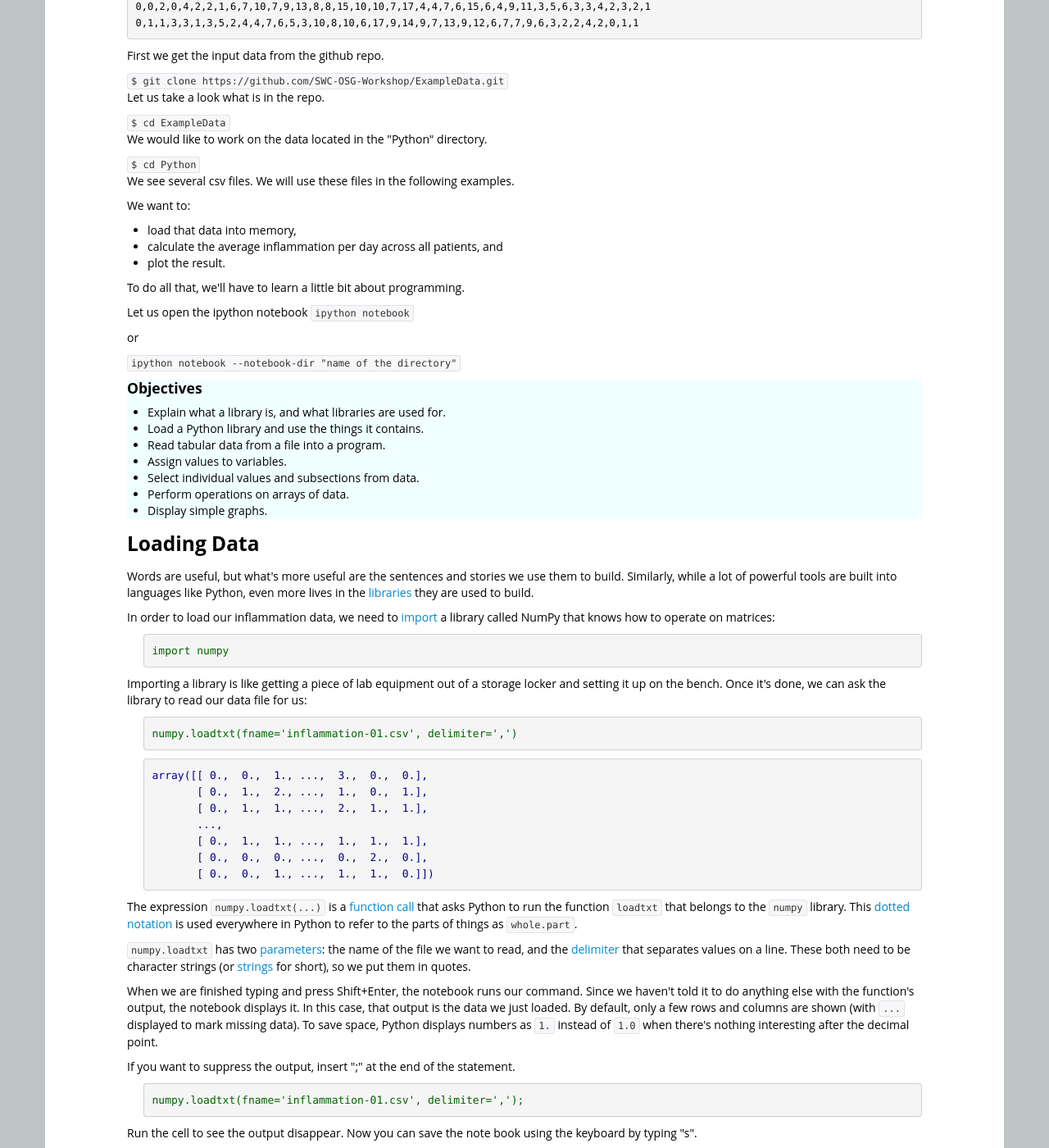
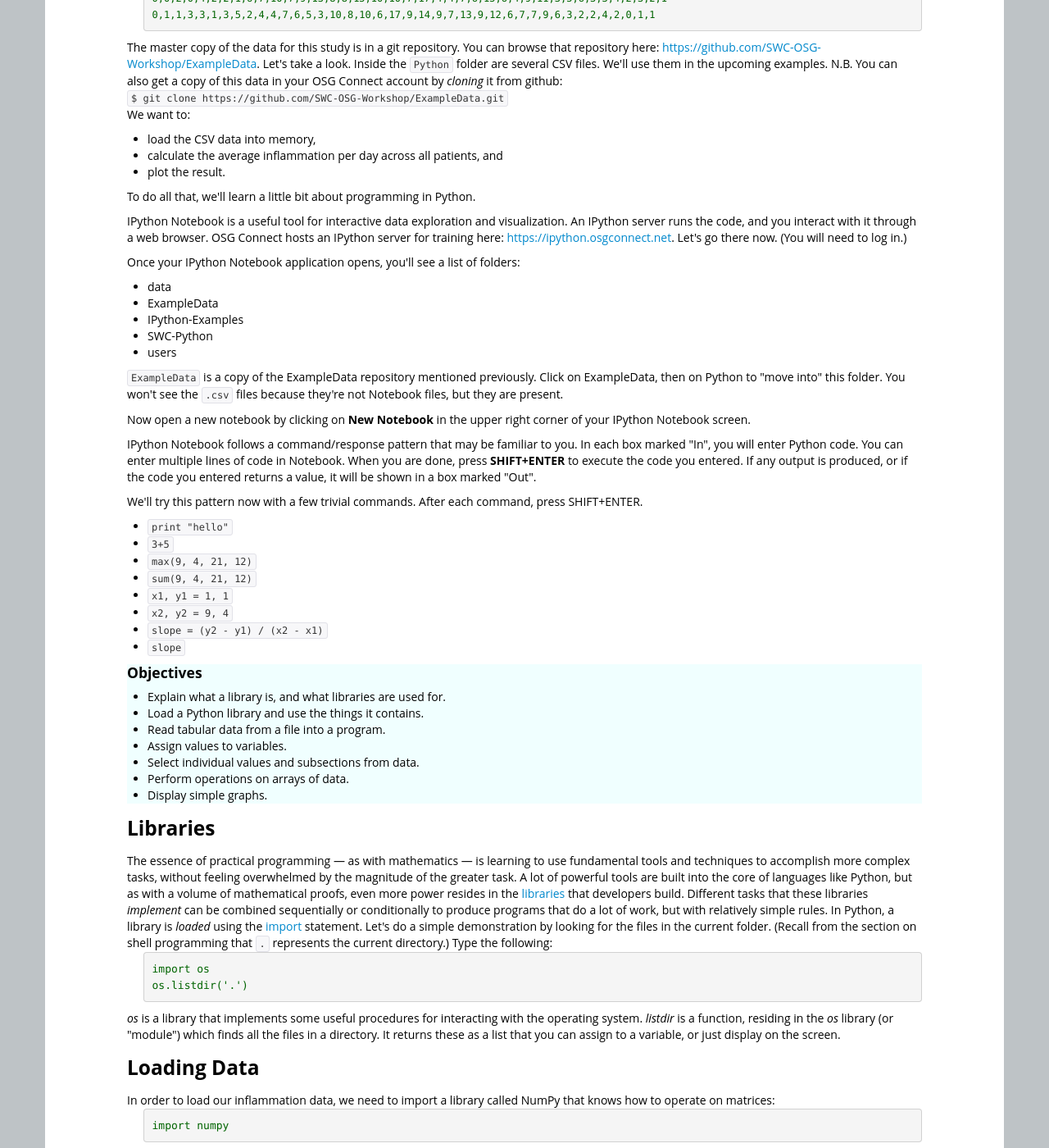
Before and after one commit to SWC-OSG-Workshop/2015-03-03-iupui, a Jekyll site: the page built from novice/python/01-numpy.md, in a window 1280 px wide and 1400 px high, scrolled down 406 px. Shown: the whole window at 82% size. Built offline with Jekyll 4.4.1, drawn with Linux system fonts in a browser that asks for light colours; some of the changed text lies outside the part shown.

Commit message:
first batch of python revisions

```diff
--- a/novice/python/01-numpy.md
+++ b/novice/python/01-numpy.md
@@ -7,62 +7,66 @@ root: ../..
 
 
 <div class="">
-<p>We are studying inflammation in patients who have been given a new treatment for arthritis, and need to analyze the first dozen data sets. The data sets are stored in <a href="../../gloss.html#csv">comma-separated values</a> (CSV) format: each row holds information for a single patient, and the columns represent successive days. The first few rows of our first file look like this:</p>
+
+We are studying inflammation in patients who have been given a new treatment for arthritis, and need to analyze the first dozen data sets. The data sets are stored in <a href="../../gloss.html#csv">comma-separated values</a> (CSV) format.  Each row holds data for a single patient.  The columns represent arthritis inflammations per day on successive days. The first few rows of our first file look like this:
+
+<div class="in">
 <pre><code>0,0,1,3,1,2,4,7,8,3,3,3,10,5,7,4,7,7,12,18,6,13,11,11,7,7,4,6,8,8,4,4,5,7,3,4,2,3,0,0
 0,1,2,1,2,1,3,2,2,6,10,11,5,9,4,4,7,16,8,6,18,4,12,5,12,7,11,5,11,3,3,5,4,4,5,5,1,1,0,1
 0,1,1,3,3,2,6,2,5,9,5,7,4,5,4,15,5,11,9,10,19,14,12,17,7,12,11,7,4,2,10,5,4,2,2,3,2,2,1,1
 0,0,2,0,4,2,2,1,6,7,10,7,9,13,8,8,15,10,10,7,17,4,4,7,6,15,6,4,9,11,3,5,6,3,3,4,2,3,2,1
 0,1,1,3,3,1,3,5,2,4,4,7,6,5,3,10,8,10,6,17,9,14,9,7,13,9,12,6,7,7,9,6,3,2,2,4,2,0,1,1</code></pre>
-<p>
-First we get the input data from the github repo.
-</p>
+</div>
+
+The master copy of the data for this study is in a git repository. You can browse that repository here: <a href="https://github.com/SWC-OSG-Workshop/ExampleData">https://github.com/SWC-OSG-Workshop/ExampleData</a>.  Let's take a look.  Inside the <code>Python</code> folder are several CSV files.  We'll use them in the upcoming examples.
+
+N.B. You can also get a copy of this data in your OSG Connect account by <i>cloning</i> it from github:
 <code>
 $ git clone https://github.com/SWC-OSG-Workshop/ExampleData.git
 </code>
 
-<p>
-Let us take a look what is in the repo.
-</p>
-<code>
-$ cd ExampleData
-</code>
-
-<p>
-We would like to work on the data located in the "Python" directory.
-</p>
-<code>
-$ cd Python
-</code>
-<p>
-We see several csv files. We will use these files in the following examples.
-</p>
-
 </div>
-
 
 <div class="">
 <p>We want to:</p>
 <ul>
-<li>load that data into memory,</li>
+<li>load the CSV data into memory,</li>
 <li>calculate the average inflammation per day across all patients, and</li>
 <li>plot the result.</li>
 </ul>
-<p>To do all that, we'll have to learn a little bit about programming.</p>
+<p>To do all that, we'll learn a little bit about programming in Python.</p>
 </div>
 
-Let us open the ipython notebook
-<code>
-ipython notebook
-</code>
 
-<p>
-or
-</p>
+IPython Notebook is a useful tool for interactive data exploration and visualization.  An IPython server runs the code, and you interact with it through a web browser.  OSG Connect hosts an IPython server for training here: <a href="https://ipython.osgconnect.net/">https://ipython.osgconnect.net</a>.  Let's go there now.  (You will need to log in.)
 
-<code>
-ipython notebook --notebook-dir "name of the directory"
-</code>
+Once your IPython Notebook application opens, you'll see a list of folders:
+<ul>
+<li>data</li>
+<li>ExampleData</li>
+<li>IPython-Examples</li>
+<li>SWC-Python</li>
+<li>users</li>
+</ul>
 
+<code>ExampleData</code> is a copy of the ExampleData repository mentioned previously.  Click on ExampleData, then on Python to "move into" this folder.  You won't see the <code>.csv</code> files because they're not Notebook files, but they are present.
+
+Now open a new notebook by clicking on <b>New Notebook</b> in the upper right corner of your IPython Notebook screen.
+
+IPython Notebook follows a command/response pattern that may be familiar to you. In each box marked "In", you will enter Python code.  You can enter multiple lines of code in Notebook.  When you are done, press <b>SHIFT+ENTER</b> to execute the code you entered. If any output is produced, or if the code you entered returns a value, it will be shown in a box marked "Out".
+
+We'll try this pattern now with a few trivial commands. After each command, press SHIFT+ENTER.
+
+<ul>
+<li><code>print "hello"</code></li>
+<li><code>3+5</code></li>
+<li><code>max(9, 4, 21, 12)</code></li>
+<li><code>sum(9, 4, 21, 12)</code></li>
+<li><code>x1, y1 = 1, 1</code></li>
+<li><code>x2, y2 = 9, 4</code></li>
+<li><code>slope = (y2 - y1) / (x2 - x1)</code></li>
+<li><code>slope</code></li>
+</ul>
 
 
 <div class="objectives">
@@ -78,14 +82,32 @@ ipython notebook --notebook-dir "name of the directory"
 </ul>
 </div>
 
+### Libraries
+
+<div class="">
+
+The essence of practical programming &mdash; as with mathematics &mdash; is learning to use fundamental tools and techniques to accomplish more complex tasks, without feeling overwhelmed by the magnitude of the greater task.
+
+A lot of powerful tools are built into the core of languages like Python, but as with a volume of mathematical proofs, even more power resides in the <a href="../../gloss.html#library">libraries</a> that developers build.  Different tasks that these libraries <i>implement</i> can be combined sequentially or conditionally to produce programs that do a lot of work, but with relatively simple rules.
+
+In Python, a library is <i>loaded</i> using the <a href="../../gloss.html#import">import</a> statement.  Let's do a simple demonstration by looking for the files in the current folder.  (Recall from the section on shell programming that <code>.</code> represents the current directory.)  Type the following:
+
+<div class="in">
+<pre>
+import os
+os.listdir('.')
+</pre>
+</div>
+
+<i>os</i> is a library that implements some useful procedures for interacting with the operating system.  <i>listdir</i> is a function, residing in the <i>os</i> library (or "module") which finds all the files in a directory.  It returns these as a list that you can assign to a variable, or just display on the screen.
+
+</div>
+
 ### Loading Data
 
+<div class="">
 
-<div class="">
-<p>Words are useful, but what's more useful are the sentences and stories we use them to build. Similarly, while a lot of powerful tools are built into languages like Python, even more lives in the <a href="../../gloss.html#library">libraries</a> they are used to build.</p>
-<p>In order to load our inflammation data, we need to <a href="../../gloss.html#import">import</a> a library called NumPy that knows how to operate on matrices:</p>
-</div>
-
+In order to load our inflammation data, we need to import a library called NumPy that knows how to operate on matrices:
 
 <div class="in">
 <pre>import numpy</pre>
@@ -93,7 +115,7 @@ ipython notebook --notebook-dir "name of the directory"
 
 
 <div class="">
-<p>Importing a library is like getting a piece of lab equipment out of a storage locker and setting it up on the bench. Once it's done, we can ask the library to read our data file for us:</p>
+<p>Importing a library is like getting a piece of lab equipment out of a storage locker and setting it up on the bench. NumPy in particular knows how to read and interpret CSV files, so we can ask it to load our data directly from a file:</p>
 </div>
 
 
@@ -112,21 +134,20 @@ ipython notebook --notebook-dir "name of the directory"
 </div>
 
 <div class="">
-<p>The expression <code>numpy.loadtxt(...)</code> is a <a href="../../gloss.html#function-call">function call</a> that asks Python to run the function <code>loadtxt</code> that belongs to the <code>numpy</code> library. This <a href="../../gloss.html#dotted-notation">dotted notation</a> is used everywhere in Python to refer to the parts of things as <code>whole.part</code>.</p>
-<p><code>numpy.loadtxt</code> has two <a href="../../gloss.html#parameter">parameters</a>: the name of the file we want to read, and the <a href="../../gloss.html#delimiter">delimiter</a> that separates values on a line. These both need to be character strings (or <a href="../../gloss.html#string">strings</a> for short), so we put them in quotes.</p>
-<p>When we are finished typing and press Shift+Enter, the notebook runs our command. Since we haven't told it to do anything else with the function's output, the notebook displays it. In this case, that output is the data we just loaded. By default, only a few rows and columns are shown (with <code>...</code> displayed to mark missing data). To save space, Python displays numbers as <code>1.</code> instead of <code>1.0</code> when there's nothing interesting after the decimal point.</p>
 
+The expression <code>numpy.loadtxt(...)</code> is a <a href="../../gloss.html#function-call">function call</a> that asks Python to run the function <code>loadtxt</code> that belongs to the <code>numpy</code> library. This <a href="../../gloss.html#dotted-notation">dotted notation</a> is used everywhere in Python to refer to the parts of things as <code>whole.part</code>.
 
-<p>
+<code>numpy.loadtxt</code> has two <a href="../../gloss.html#parameter">parameters</a>: the name of the file we want to read, and the <a href="../../gloss.html#delimiter">delimiter</a> that separates values on a line. These both need to be character strings (or <a href="../../gloss.html#string">strings</a> for short), so we put them in quotes.
+
+When we are finished typing and press Shift+Enter, the notebook runs our command. Since we haven't told it to do anything else with the function's output, the notebook displays it. In this case, that output is the data we just loaded. By default, only a few rows and columns are shown (with <code>...</code> displayed to mark missing data). To save space, Python displays numbers as <code>1.</code> instead of <code>1.0</code> when there's nothing interesting after the decimal point.
+
 If you want to suppress the output, insert ";" at the end of the statement.
-</p>
 
 <div class="in">
 <pre>numpy.loadtxt(fname=&#39;inflammation-01.csv&#39;, delimiter=&#39;,&#39;);</pre>
 </div>
-<p>
+
 Run the cell to see the output disappear. Now you can save the note book using the keyboard by typing "s".
-</p>
 
 </div>
 
```
